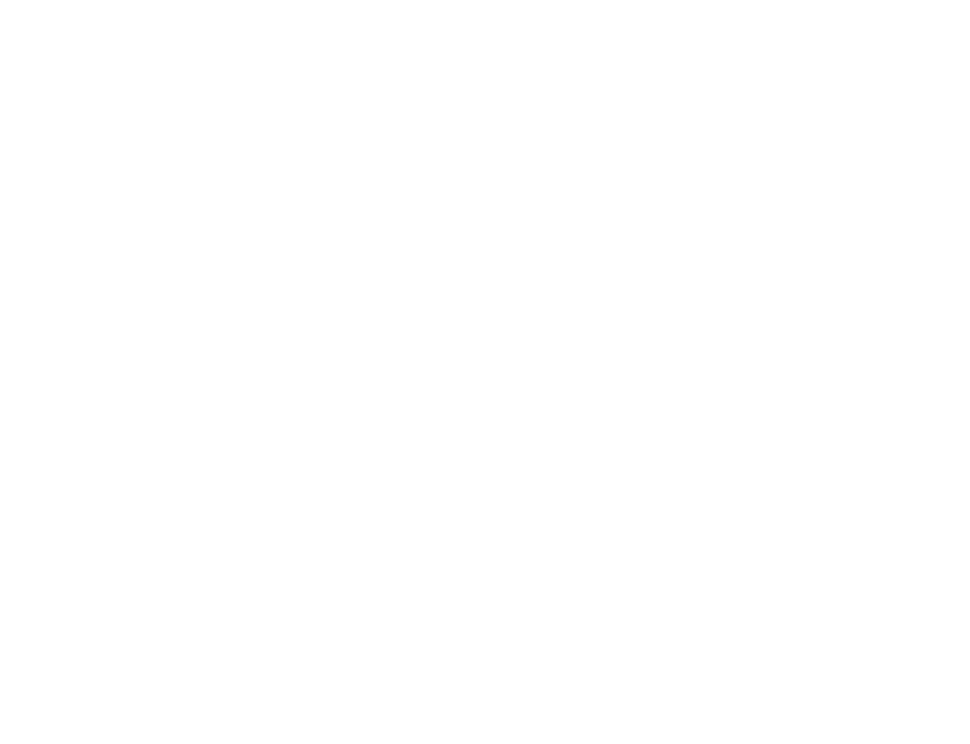
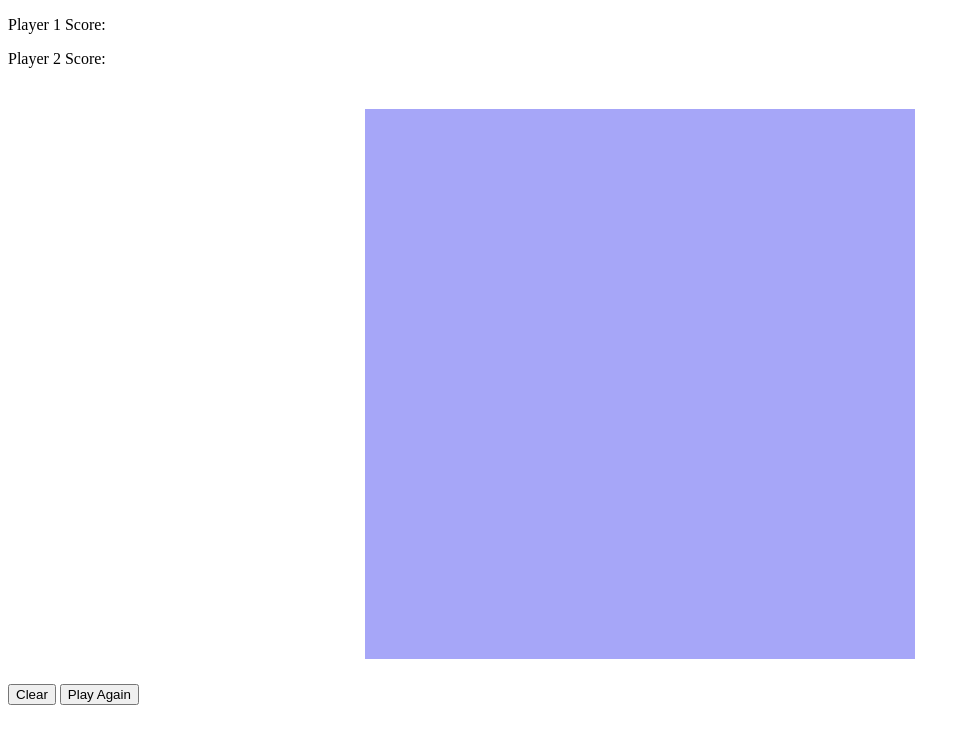
Before and after one commit to hs0774/tictactoe, a plain HTML site: page index.html in a window 1280 px wide. Shown: the whole page, without its empty margins (0-970 px from the left). Drawn offline with Linux system fonts and the light colour scheme.

Commit message:
added the buttons and the board, next is styling and aligning buttons and board

```diff
--- a/index.html
+++ b/index.html
@@ -0,0 +1,34 @@
+<!DOCTYPE html>
+<html lang="en">
+<head>
+    <meta charset="UTF-8">
+    <meta http-equiv="X-UA-Compatible" content="IE=edge">
+    <meta name="viewport" content="width=device-width, initial-scale=1.0">
+    <link rel="stylesheet" href="style.css">
+    <script src="script.js" defer></script>
+    <title>Document</title>
+</head>
+<body>
+    <div class="player scores">
+        <p class="p1">Player 1 Score:</p>
+        <p class="p2">Player 2 Score:</p>
+    </div>
+    <div class="biggercontainer">
+    <div class="container">
+        <div class="tic" id="0"></div>
+        <div class="tic" id="1"></div>
+        <div class="tic" id="2"></div>
+        <div class="tic" id="3"></div>
+        <div class="tic" id="4"></div>
+        <div class="tic" id="5"></div>
+        <div class="tic" id="6"></div>
+        <div class="tic" id="7"></div>
+        <div class="tic" id="8"></div>
+    </div>
+    </div>
+    <div class="bottom-buttons">
+        <button class="clear">Clear</button>
+        <button class="play-again">Play Again</button>
+    </div>
+</body>
+</html>
--- a/style.css
+++ b/style.css
@@ -1,5 +1,21 @@
+.container{
+    display: grid;
+    background-color: rgb(166, 166, 248);
+    grid-template-columns: repeat(3,1fr);
+    grid-template-rows: repeat(3,1fr);
+    height: 550px;
+    width: 550px;
+    justify-content: center;
+    align-items: center;
+}
+.biggercontainer{
+    display: flex;
+    justify-content: center;
+    height: 600px;
+    align-items: center;
+}
+
 /*calculator html
-create a big div in the middle
 have a div underneath with two buttons
 one is a clear button, and and another is play again
 a div on top with two players
```
Also changed, not shown: 1 other file.
